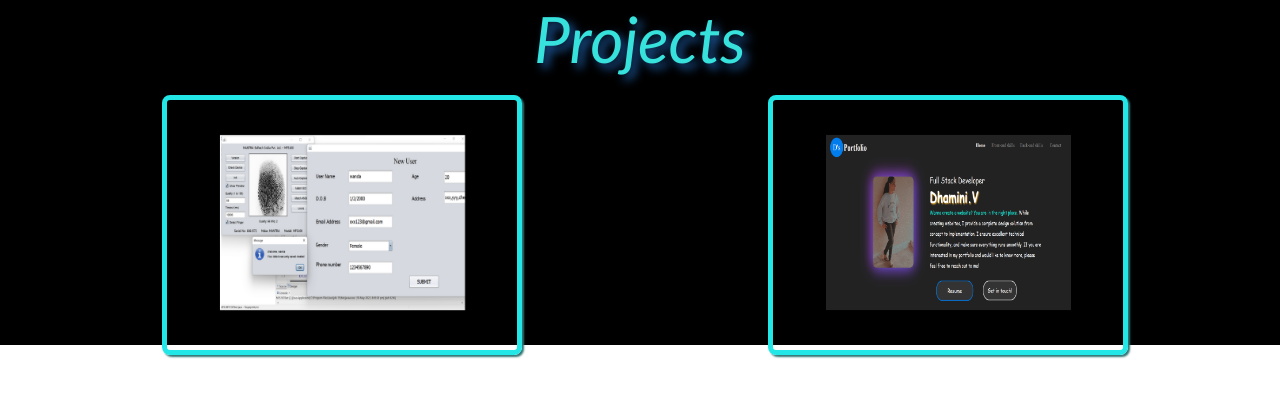
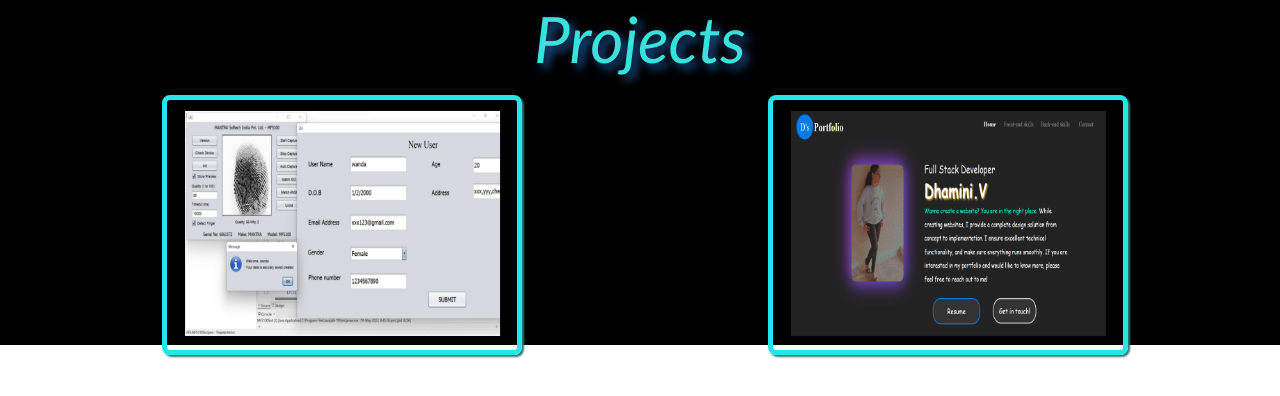
Before and after one commit to dhamini2311/portfolio2, an Angular app: page /projects in a window 1280 px wide. Shown: the top 396 px of the page. Built offline with nearby package versions, Linux system fonts and the light colour scheme.

Commit message:
latest commit

```diff
--- a/src/app/projects/projects.component.css
+++ b/src/app/projects/projects.component.css
@@ -42,11 +42,11 @@
   }
   .card-front img{
     display:block;
-    width: 70%;
-    height: 70%;
+    width: 90%;
+    height: 90%;
     margin-left: auto;
     margin-right: auto;
-    margin-top: 10%;
+    margin-top: 3%;
     margin-bottom: auto;
   }
   #head1,#head2{
```
